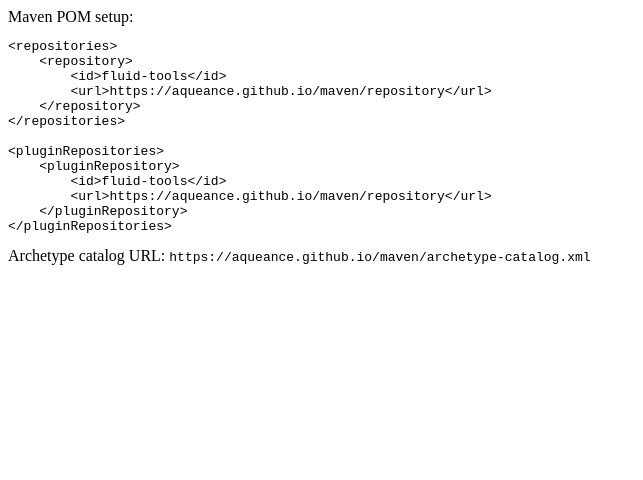
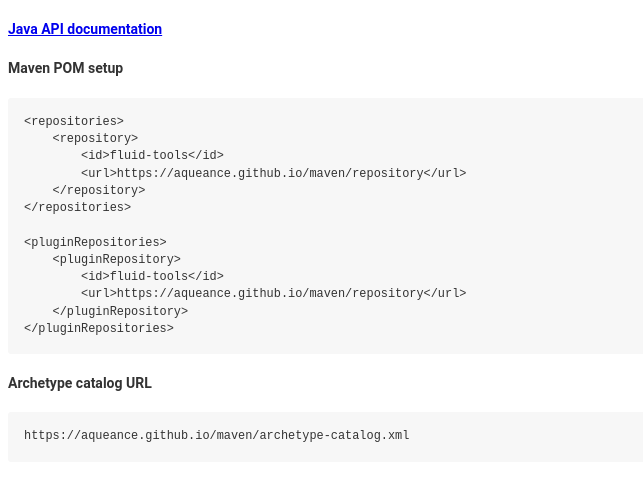
Before and after one commit to aqueance/maven, a plain HTML site: page index.html in a window 1280 px wide. Shown: the whole page, without its empty margins (0-643 px from the left). Drawn offline with Linux system fonts and the light colour scheme.

Commit message:
Index file updates.

```diff
--- /dev/null
+++ b/css/page.css
@@ -0,0 +1,16 @@
+body {
+    font-family: Roboto, Helvetica, Arial, sans-serif;
+    font-size: 14px;
+    line-height: 1.5;
+    color: #333;
+    background-color: #fff;
+}
+
+pre {
+    padding: 16px;
+    overflow: auto;
+    font-size: 85%;
+    line-height: 1.45;
+    background-color: #f7f7f7;
+    border-radius: 3px;
+}
--- a/index.html
+++ b/index.html
@@ -1,7 +1,13 @@
 <!doctype html>
-<title>Maven repository for snapshot artifacts.</title>
+<head>
+    <title>Maven repository for snapshot artifacts.</title>
+    <link rel="stylesheet" href="css/page.css"/>
+</head>
 <body>
-Maven POM setup:
+
+<h4><a href="./apidocs/">Java API documentation</a></h4>
+
+<h4>Maven POM setup</h4>
 <pre>
 &lt;repositories>
     &lt;repository>
@@ -18,5 +24,8 @@
 &lt;/pluginRepositories>
 </pre>
 
-Archetype catalog URL: <code>https://aqueance.github.io/maven/archetype-catalog.xml</code>
+<h4>Archetype catalog URL</h4>
+<pre>
+https://aqueance.github.io/maven/archetype-catalog.xml
+</pre>
 </body>
```
